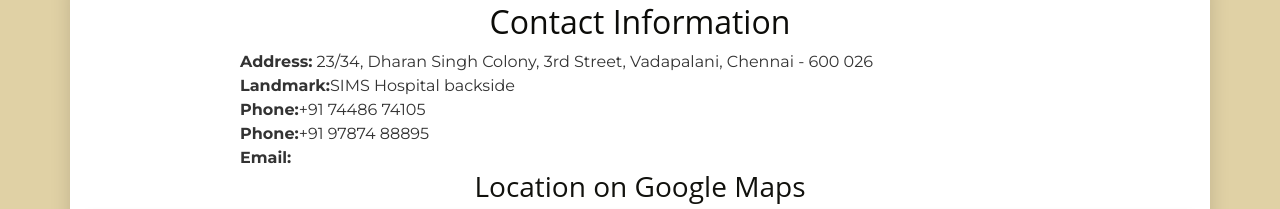
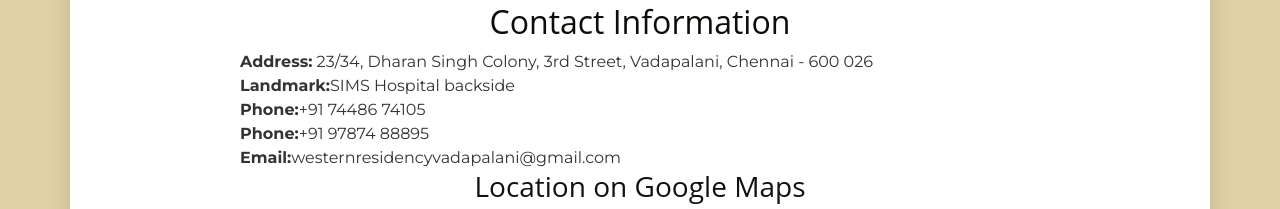
Before and after one commit to aravinthramesh-1/WesternResidency, a plain HTML site: page index.html in a window 1280 px wide. Shown: the part 3172-3381 px from the top of the page. Drawn offline with nearby package versions, Linux system fonts and the light colour scheme; grey boxes are pictures that could not be loaded.

Commit message:
Update index.html
email address updated

```diff
--- a/index.html
+++ b/index.html
@@ -231,7 +231,7 @@
         <p><strong>Landmark:</strong>SIMS Hospital backside</p>
         <p><strong>Phone:</strong>+91 74486 74105</p>
         <p><strong>Phone:</strong>+91 97874 88895</p>
-        <p><strong>Email:</strong> </p>
+        <p><strong>Email:</strong>westernresidencyvadapalani@gmail.com</p>
         <h3>Location on Google Maps</h3>
         <div class="embed-responsive">
             <iframe
@@ -247,4 +247,5 @@
         crossorigin="anonymous"></script>
 </body>
 
+
 </html>
```
